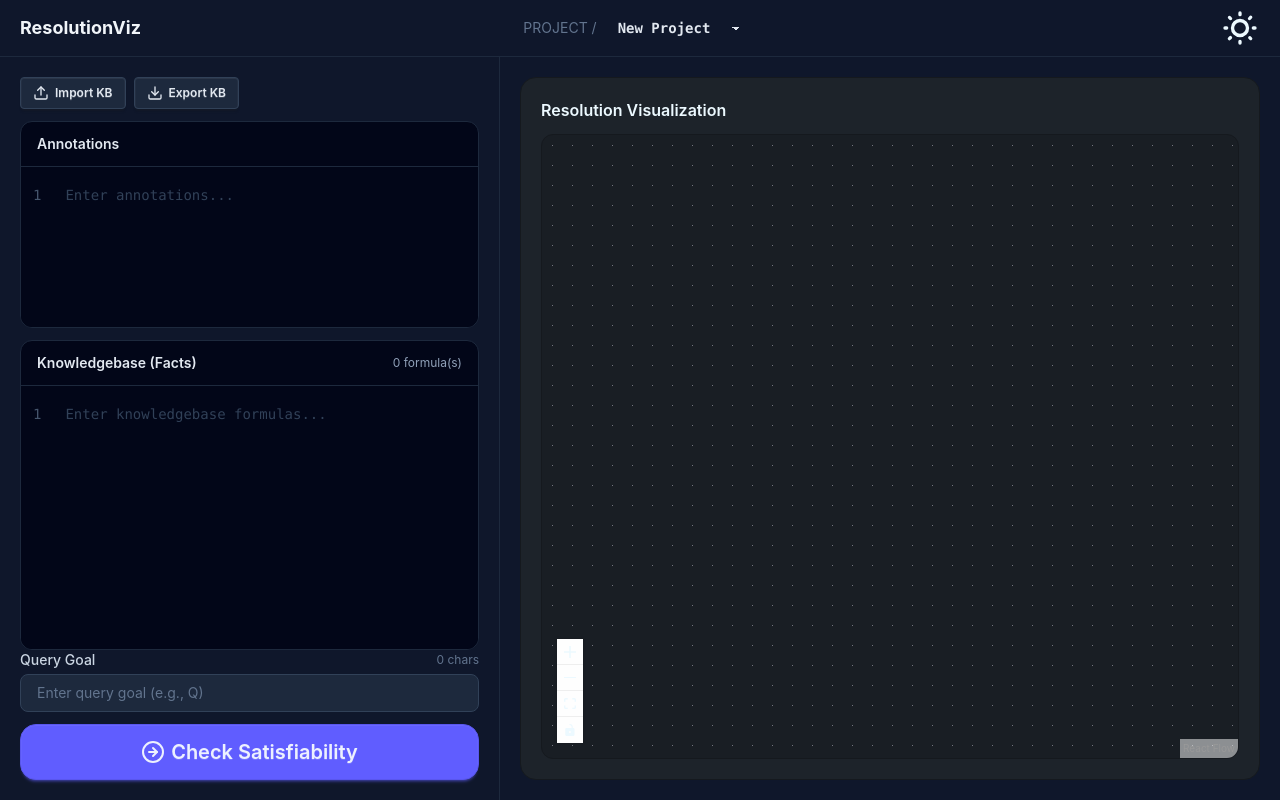
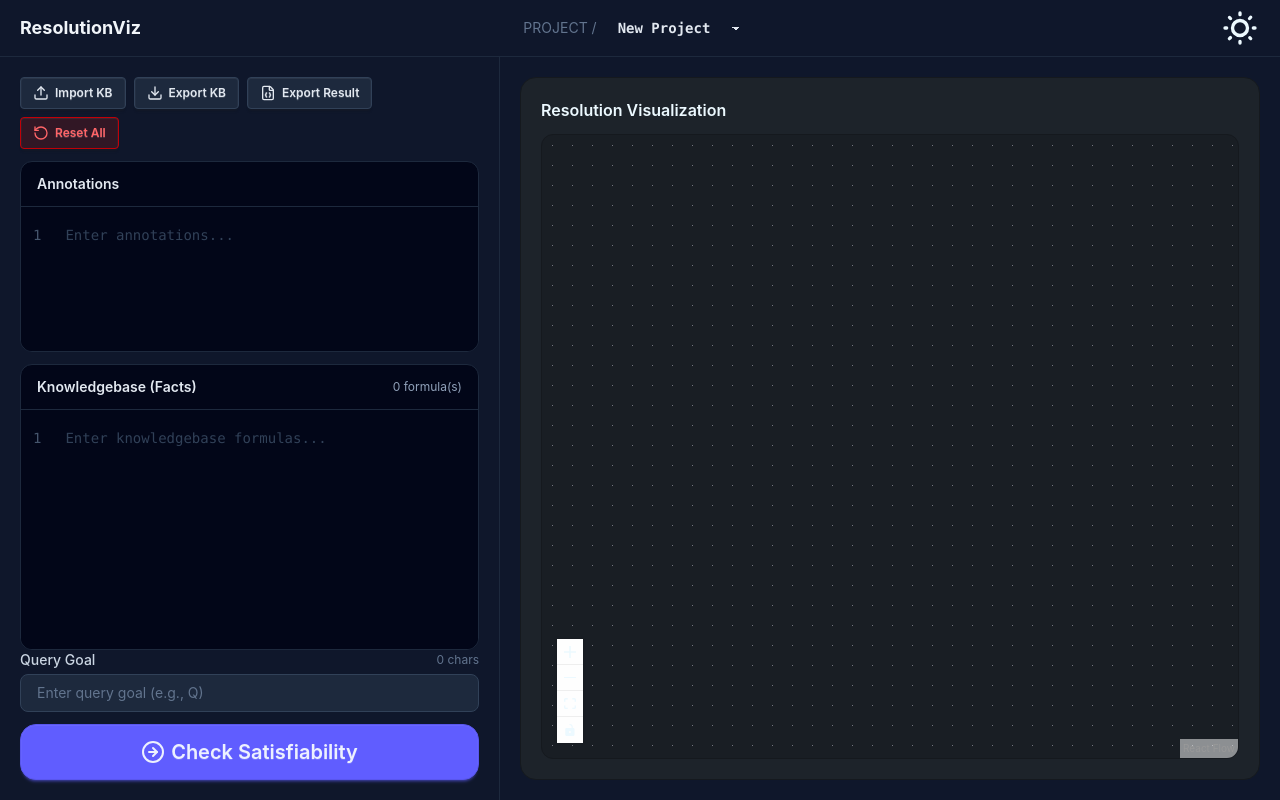
Before and after one commit to Brazo99/ResolutionViz, a React (Vite) app in the folder frontend/resolutionViz/: page / in a window 1280 px wide. Built offline with nearby package versions, Linux system fonts and the light colour scheme.

Commit message:
feat: add reset button, export result as JSON, and placeholder examples

```diff
--- a/frontend/resolutionViz/src/components/KBToolbar.jsx
+++ b/frontend/resolutionViz/src/components/KBToolbar.jsx
@@ -1,6 +1,13 @@
-import { Download, Upload } from "lucide-react";
+import { Download, Upload, RotateCcw, FileJson } from "lucide-react";
 
-export default function KBToolbar({ onImport, onExport, hasContent = false }) {
+export default function KBToolbar({
+  onImport,
+  onExport,
+  onReset,
+  onExportResult,
+  hasContent = false,
+  hasResult = false
+}) {
   // Handle Import button click
   const handleImport = () => {
     const fileInput = document.createElement('input');
@@ -32,8 +39,17 @@ export default function KBToolbar({ onImport, onExport, hasContent = false }) {
     if (onExport) onExport();
   };
 
+  // Handle Export Result button click
+  const handleExportResult = () => {
+    if (!hasResult) {
+      alert('No resolution result to export. Please run Check Satisfiability first.');
+      return;
+    }
+    if (onExportResult) onExportResult();
+  };
+
   return (
-    <div className="flex shrink-0 gap-2">
+    <div className="flex shrink-0 gap-2 flex-wrap">
       <button
         onClick={handleImport}
         className="btn btn-sm border-slate-700 bg-slate-800 text-slate-200 hover:bg-slate-700"
@@ -48,6 +64,20 @@ export default function KBToolbar({ onImport, onExport, hasContent = false }) {
         <Download size={16} />
         Export KB
       </button>
+      <button
+        onClick={handleExportResult}
+        className="btn btn-sm border-slate-700 bg-slate-800 text-slate-200 hover:bg-slate-700"
+      >
+        <FileJson size={16} />
+        Export Result
+      </button>
+      <button
+        onClick={onReset}
+        className="btn btn-sm border-red-700 bg-red-900/30 text-red-400 hover:bg-red-900/50"
+      >
+        <RotateCcw size={16} />
+        Reset All
+      </button>
     </div>
   );
 }
```
